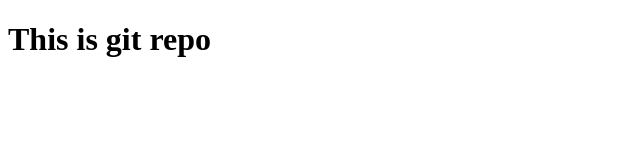
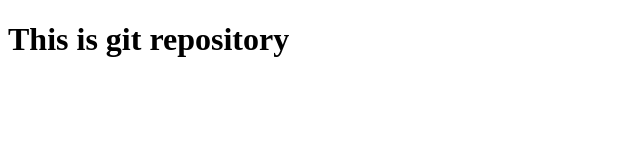
Before and after one commit to Pallavi60192/My-repo, a plain HTML site: page index.html in a window 1280 px wide. Shown: the whole page, without its empty margins (0-640 px from the left). Drawn offline with Linux system fonts and the light colour scheme.

Commit message:
Repository

```diff
--- a/index.html
+++ b/index.html
@@ -6,6 +6,6 @@
     <title>Document</title>
 </head>
 <body>
-    <h1>This is git repo</h1>
+    <h1>This is git repository</h1>
 </body>
 </html>
```
